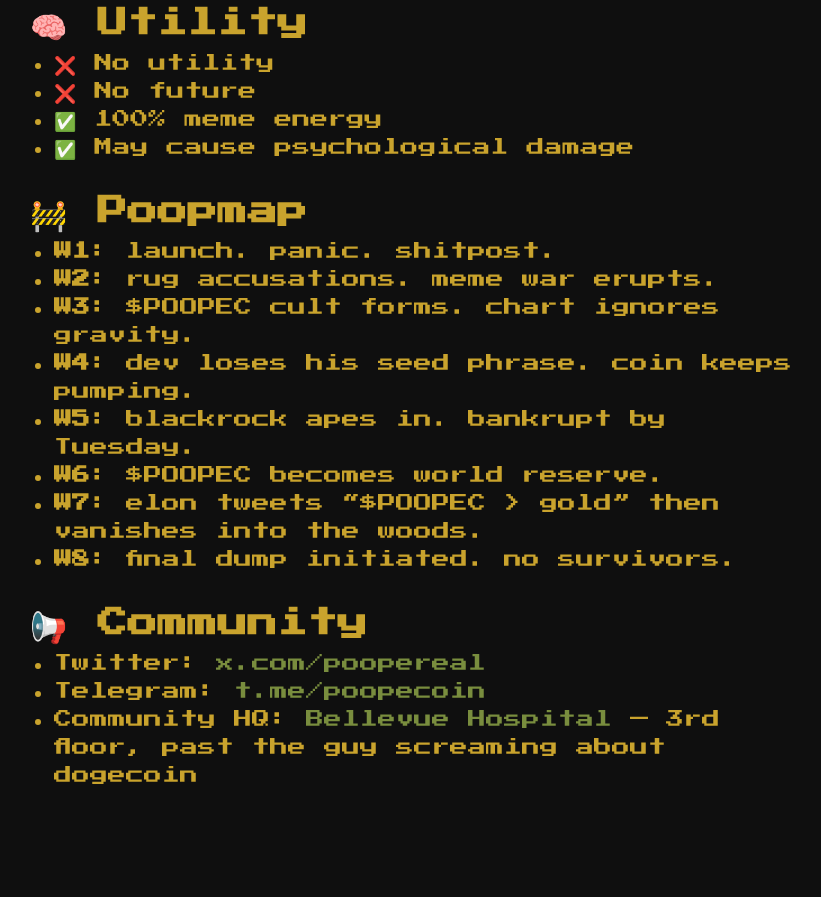
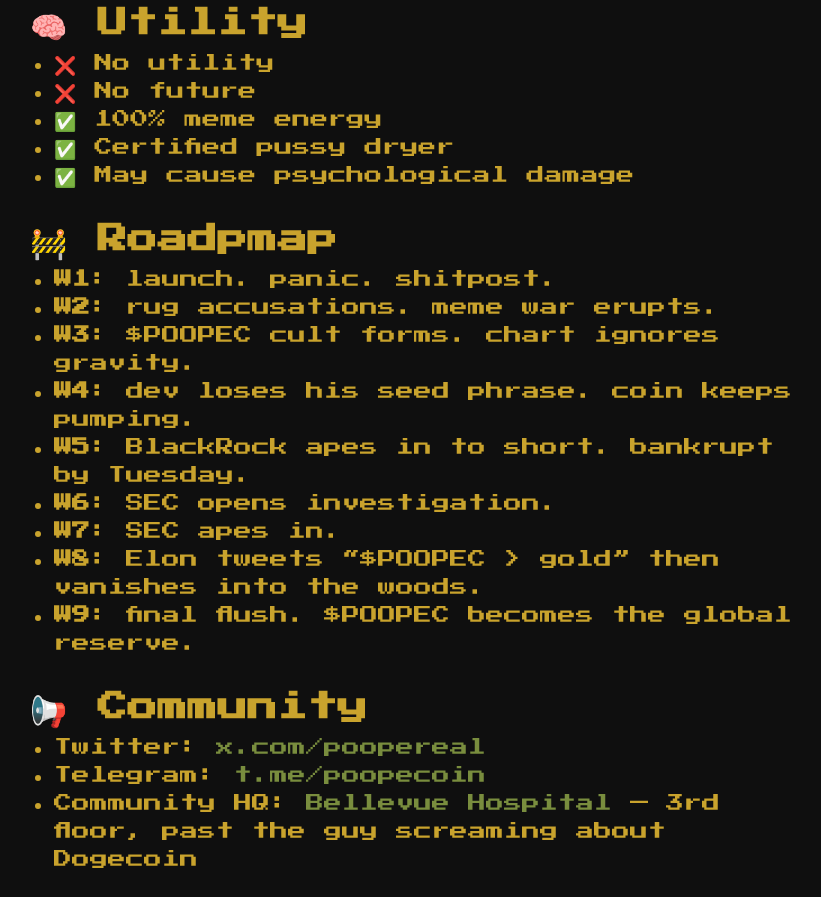
Before and after one commit to poopedev/poopedev.github.io, a plain HTML site: page index.html in a window 1280 px wide. Shown: the part 1240-2137 px from the top of the page, without its empty margins (226-1047 px from the left). Before the commit the page ends 2053 px from the top, so only its background shows below. Drawn offline with nearby package versions, Linux system fonts and the light colour scheme.

Commit message:
Update index.html

```diff
--- a/index.html
+++ b/index.html
@@ -96,7 +96,7 @@
 
 <section id="brownpeper" class="text-left max-w-3xl mx-auto crazy">
     <h1 class="text-2xl sm:text-3xl md:text-4xl font-bold mb-4">💩 Brownpaper</h1>
-    <p class="mb-6 text-sm sm:text-md md:text-lg leading-relaxed">In the darkest corners of Solana, a frog and a turd
+    <p class="mb-6 text-sm sm:text-md md:text-lg leading-relaxed">In the darkest corners of Solana, a frog and a poop
         collided in a fever dream. From their unholy union, Poope was born. A coin so toxic, it makes Dogecoin look like
         a Fortune 500. So mind-meltingly dumb, it makes NFTs seem like a stable investment.</p>
     <p class="mb-10 text-sm sm:text-md md:text-lg leading-relaxed">
@@ -133,18 +133,20 @@
         <li>❌ No utility</li>
         <li>❌ No future</li>
         <li>✅ 100% meme energy</li>
+        <li>✅ Certified pussy dryer</li>
         <li>✅ May cause psychological damage</li>
     </ul>
-    <h2 class="text-xl sm:text-2xl md:text-3xl font-bold mt-8 mb-2">🚧 Poopmap</h2>
+    <h2 class="text-xl sm:text-2xl md:text-3xl font-bold mt-8 mb-2">🚧 Roadpmap</h2>
     <ul class="list-disc ml-6 mb-6 text-sm sm:text-base md:text-lg">
         <li><strong>W1</strong>: launch. panic. shitpost.</li>
         <li><strong>W2</strong>: rug accusations. meme war erupts.</li>
         <li><strong>W3</strong>: $POOPEC cult forms. chart ignores gravity.</li>
         <li><strong>W4</strong>: dev loses his seed phrase. coin keeps pumping.</li>
-        <li><strong>W5</strong>: blackrock apes in. bankrupt by Tuesday.</li>
-        <li><strong>W6</strong>: $POOPEC becomes world reserve.</li>
-        <li><strong>W7</strong>: elon tweets “$POOPEC > gold” then vanishes into the woods.</li>
-        <li><strong>W8</strong>: final dump initiated. no survivors.</li>
+        <li><strong>W5</strong>: BlackRock apes in to short. bankrupt by Tuesday.</li>
+        <li><strong>W6</strong>: SEC opens investigation.</li>
+        <li><strong>W7</strong>: SEC apes in.</li>
+        <li><strong>W8</strong>: Elon tweets “$POOPEC > gold” then vanishes into the woods.</li>
+        <li><strong>W9</strong>: final flush. $POOPEC becomes the global reserve.</li>
     </ul>
     <h2 class="text-xl sm:text-2xl md:text-3xl font-bold mt-8 mb-2">📢 Community</h2>
     <ul class="list-disc ml-6 mb-6 text-sm sm:text-base md:text-lg">
@@ -155,7 +157,7 @@
         <li>
             Community HQ: <a href="https://en.wikipedia.org/wiki/Bellevue_Hospital" target="_blank"
                              class="text-accent hover:underline">
-            Bellevue Hospital</a> — 3rd floor, past the guy screaming about dogecoin
+            Bellevue Hospital</a> — 3rd floor, past the guy screaming about Dogecoin
         </li>
     </ul>
 </section>
```
